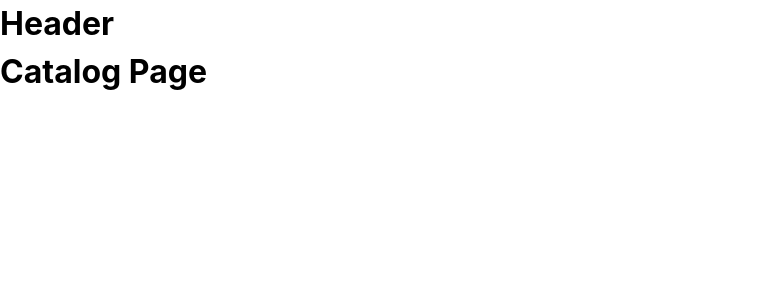
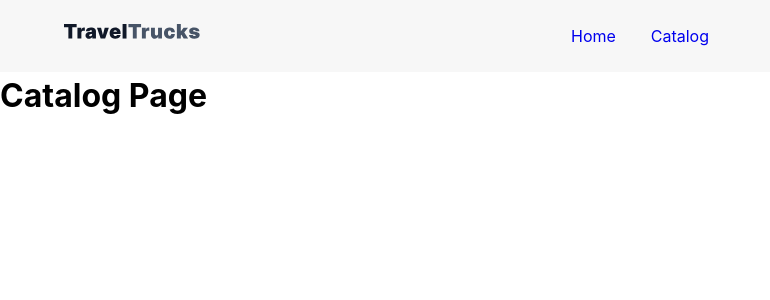
Before and after one commit to ZorAnderius/campers-app, a React (Vite) app: page /catalog in a window 1280 px wide. Shown: the top 300 px of the page, without its empty margins (0-770 px from the left). Built offline with nearby package versions, Linux system fonts and the light colour scheme.

Commit message:
add header and navigation

```diff
--- a/package.json
+++ b/package.json
@@ -12,6 +12,7 @@
   "dependencies": {
     "@reduxjs/toolkit": "^2.3.0",
     "axios": "^1.7.8",
+    "clsx": "^2.1.1",
     "formik": "^2.4.6",
     "modern-normalize": "^3.0.1",
     "react": "^18.3.1",
--- /dev/null
+++ b/src/components/Container/Container.jsx
@@ -0,0 +1,5 @@
+import styles from './Container.module.css';
+
+export const Container = ({ children }) => {
+  return <div className={styles.container}>{children}</div>;
+};
--- /dev/null
+++ b/src/components/Container/Container.module.css
@@ -0,0 +1,3 @@
+.container {
+  padding: 0 64px;
+}
--- a/src/components/Header/Header.jsx
+++ b/src/components/Header/Header.jsx
@@ -1,9 +1,13 @@
+import { Container } from '../Container/Container';
+import { Navigation } from '../Navigation/Navigation';
 import styles from './Header.module.css';
 
 export const Header = () => {
   return (
-    <>
-      <h1 className={styles}>Header</h1>
-    </>
+    <header className={styles.header}>
+      <Container>
+        <Navigation />
+      </Container>
+    </header>
   );
 };
--- a/src/components/Header/Header.module.css
+++ b/src/components/Header/Header.module.css
@@ -0,0 +1,3 @@
+.header {
+  background-color: var(--light-white-color);
+}
--- /dev/null
+++ b/src/components/Navigation/Navigation.jsx
@@ -0,0 +1,32 @@
+import { Link, NavLink } from 'react-router-dom';
+import logoIcon from '../../assets/logo.svg';
+import styles from './Navigation.module.css';
+import clsx from 'clsx';
+import { ROUTE } from '../../constants/constants';
+
+const activeStyle = ({ isActive }) => {
+  return clsx(styles['nav-link'], isActive && styles['active']);
+};
+
+export const Navigation = () => {
+  return (
+    <nav className={styles['nav-container']}>
+      <Link to={ROUTE.home}>
+        <img src={logoIcon} alt="Travel Truck Logo" />
+      </Link>
+
+      <ul className={styles['nav-list']}>
+        <li>
+          <NavLink to={ROUTE.home} className={activeStyle}>
+            Home
+          </NavLink>
+        </li>
+        <li>
+          <NavLink to={ROUTE.catalog} className={activeStyle}>
+            Catalog
+          </NavLink>
+        </li>
+      </ul>
+    </nav>
+  );
+};
--- /dev/null
+++ b/src/components/Navigation/Navigation.module.css
@@ -0,0 +1,15 @@
+.nav-container {
+  padding: 24px 0;
+  display: flex;
+  justify-content: space-between;
+  max-width: calc(50% + 69px);
+  width: 100%;
+}
+
+.nav-list {
+  max-width: 138px;
+  width: 100%;
+  display: flex;
+  flex-direction: row;
+  justify-content: space-between;
+}
--- /dev/null
+++ b/src/constants/constants.js
@@ -0,0 +1,5 @@
+export const ROUTE = Object.freeze({
+  home: '/',
+  catalog: '/catalog',
+  camperId: '/catalog/:id',
+});
```
Also changed, not shown: src/assets/fonts/Inter.ttf (added), 1 other file (tests, documents, lock files or other folders).
